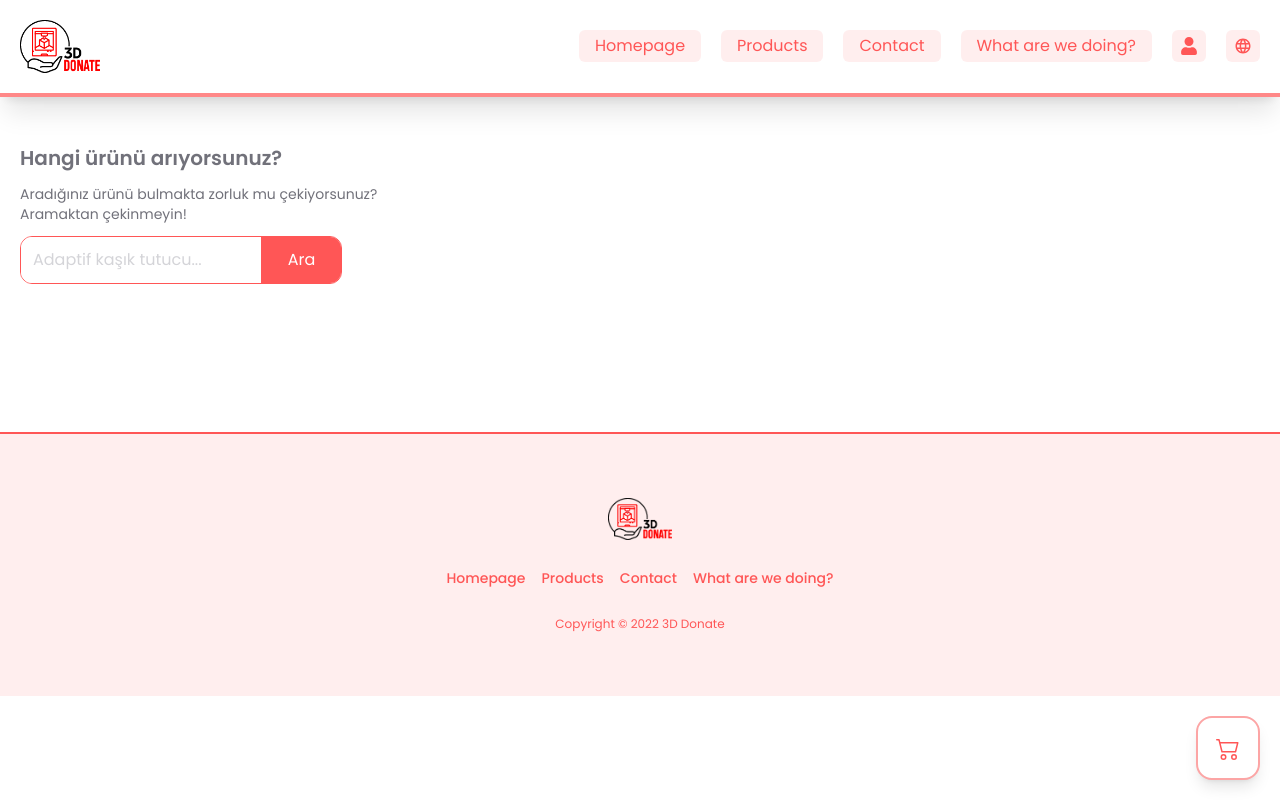
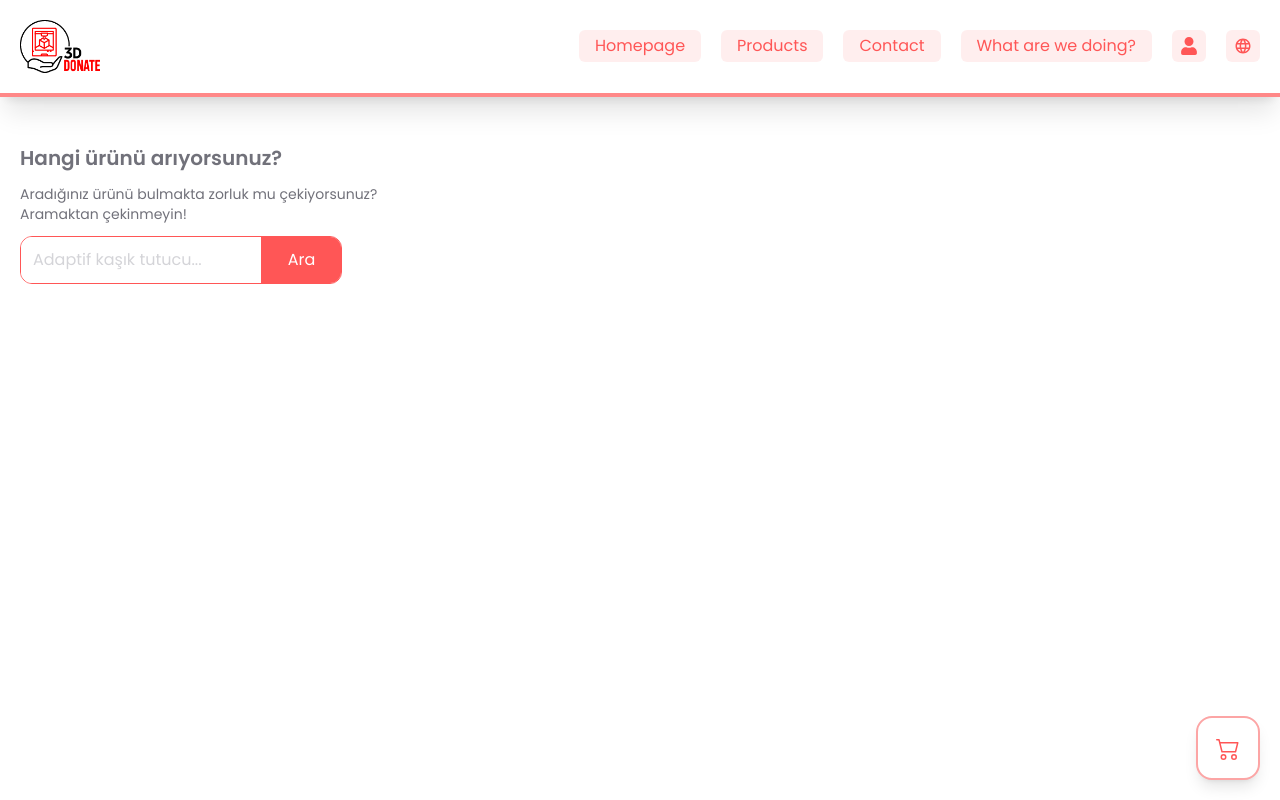
Before and after one commit to jaeger-dvlp/3d-donate-web, a React (Create React App) app: page /products/ in a window 1280 px wide. Shown: the top 800 px of the page. Built offline with nearby package versions, Linux system fonts and the light colour scheme.

Commit message:
set top padding

```diff
--- a/src/Pages/Products.jsx
+++ b/src/Pages/Products.jsx
@@ -5,8 +5,9 @@ export default function Products() {
   const [searchVal, setSearchVal] = useState('');
 
   return (
-    <div className="w-full font-pop xl:pt-36 lg:pt-36 pt-24 p-5 grid grid-cols-1 place-content-start place-items-center">
+    <div className="w-full font-pop xl:pt-36 lg:pt-36 pt-28 p-5 grid grid-cols-1 place-content-start place-items-center">
       <ProductFilter props={{ searchVal, setSearchVal }} />
+      <div className="min-h-screen" />
     </div>
   );
 }
```
